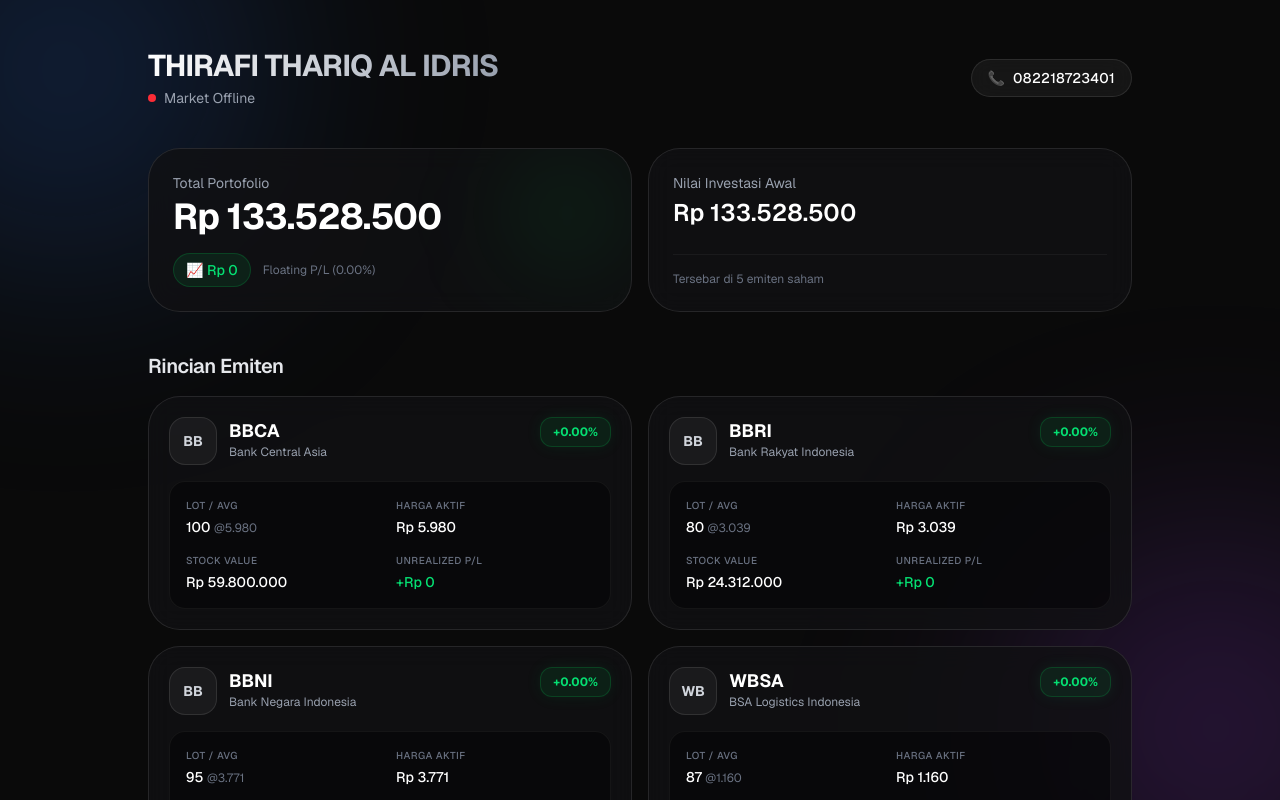
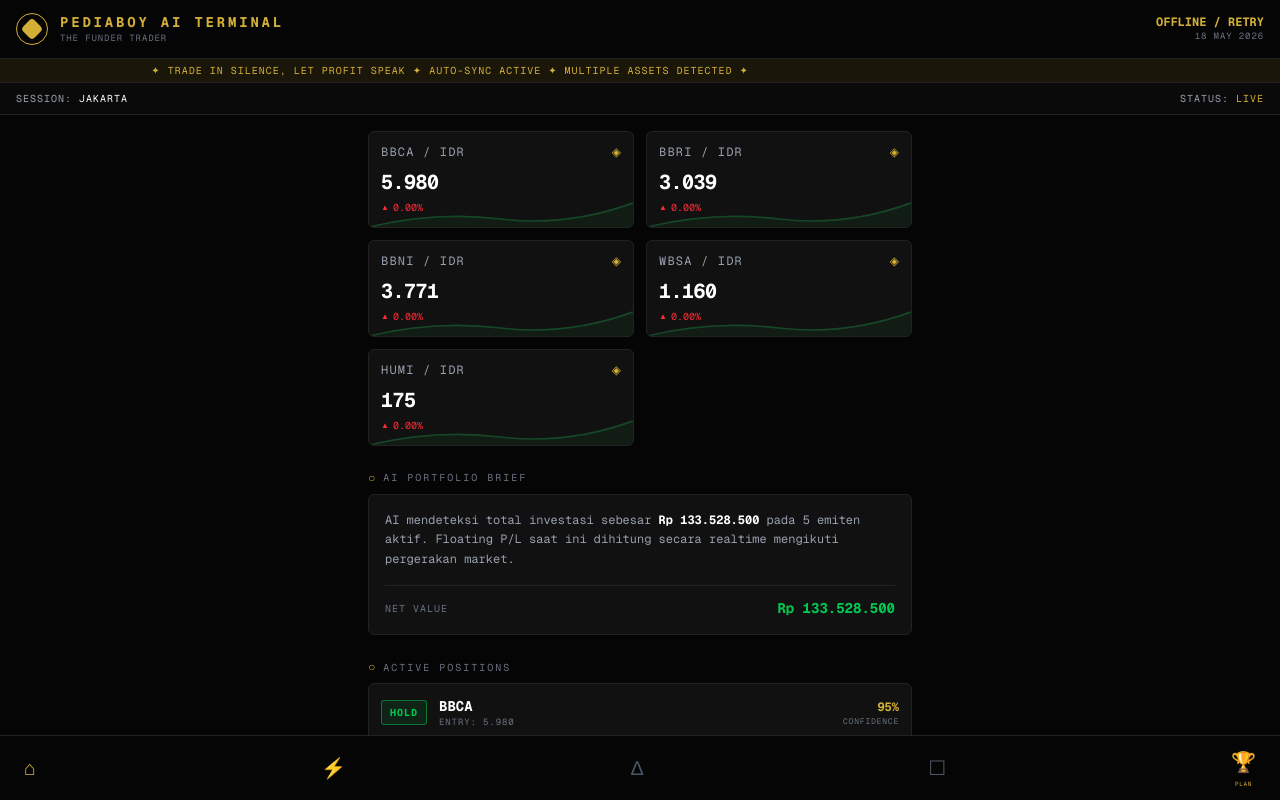
Before and after one commit to pediaboy/nextjs-boilerplate, a Next.js app: page / in a window 1280 px wide. Shown: the top 800 px of the page. Built offline with nearby package versions, Linux system fonts and the light colour scheme; no server answers.

Commit message:
Update page.tsx

```diff
--- a/app/page.tsx
+++ b/app/page.tsx
@@ -2,48 +2,45 @@
 
 import { useState, useEffect } from "react";
 
-// DATA PORTFOLIO TERBARU DENGAN HARGA ENTRY (AVG) ASLI
+// DATA PORTFOLIO LU (TETEP SAMA)
 const myPortfolio = [
   { code: "BBCA", name: "Bank Central Asia", lot: 100, avg: 5980 },
   { code: "BBRI", name: "Bank Rakyat Indonesia", lot: 80, avg: 3039 },
   { code: "BBNI", name: "Bank Negara Indonesia", lot: 95, avg: 3771 },
-  { code: "WBSA", name: "BSA Logistics Indonesia", lot: 87, avg: 1160 },
-  { code: "HUMI", name: "Humpuss Maritim Int.", lot: 200, avg: 175 },
+  { code: "WBSA", name: "BSA Logistics", lot: 87, avg: 1160 },
+  { code: "HUMI", name: "Humpuss Maritim", lot: 200, avg: 175 },
 ];
 
 export default function Home() {
   const [prices, setPrices] = useState<Record<string, number>>({});
   const [loading, setLoading] = useState(true);
-  const [lastUpdate, setLastUpdate] = useState("");
+  const [lastUpdate, setLastUpdate] = useState("SYNCING...");
 
   const fetchPrices = async () => {
     try {
       const symbols = myPortfolio.map((p) => `${p.code}.JK`).join(",");
-      // Anti-cache biar harga selalu update
       const url = `https://query1.finance.yahoo.com/v7/finance/quote?symbols=${symbols}&nocache=${Date.now()}`;
-
       const proxyUrl = `https://corsproxy.io/?${encodeURIComponent(url)}`;
 
       const response = await fetch(proxyUrl);
-      if (!response.ok) throw new Error("Gagal nembus proxy");
+      if (!response.ok) throw new Error("Proxy Blocked");
 
       const data = await response.json();
+      const newPrices: Record<string, number> = {};
 
-      const newPrices: Record<string, number> = {};
       if (data.quoteResponse && data.quoteResponse.result) {
         data.quoteResponse.result.forEach((stock: any) => {
           const code = stock.symbol.replace(".JK", "");
-          if (stock.regularMarketPrice) {
-            newPrices[code] = stock.regularMarketPrice;
-          }
+          if (stock.regularMarketPrice) newPrices[code] = stock.regularMarketPrice;
         });
       }
 
       setPrices(newPrices);
-      setLastUpdate(new Date().toLocaleTimeString("id-ID"));
+      // Format jam ala terminal militer/trading
+      const now = new Date();
+      setLastUpdate(now.toLocaleTimeString("en-GB", { hour12: false }) + " UTC+7");
     } catch (error) {
-      console.error("Gagal narik data saham:", error);
-      setLastUpdate("Gagal narik data (Offline)");
+      setLastUpdate("OFFLINE / RETRY");
     } finally {
       setLoading(false);
     }
@@ -55,9 +52,8 @@
     return () => clearInterval(interval);
   }, []);
 
-  // Format Rupiah
   const formatRp = (angka: number) => {
-    return new Intl.NumberFormat("id-ID", { style: "currency", currency: "IDR", minimumFractionDigits: 0 }).format(angka);
+    return new Intl.NumberFormat("id-ID", { minimumFractionDigits: 0 }).format(angka);
   };
 
   let totalModal = 0;
@@ -65,121 +61,174 @@
 
   myPortfolio.forEach((stock) => {
     const lembar = stock.lot * 100;
-    const modalEmiten = lembar * stock.avg;
+    const modal = lembar * stock.avg;
     const hargaAktif = prices[stock.code] || stock.avg;
-    const valueEmiten = lembar * hargaAktif;
-
-    totalModal += modalEmiten;
-    totalValue += valueEmiten;
+    totalModal += modal;
+    totalValue += (lembar * hargaAktif);
   });
 
   const floatingPL = totalValue - totalModal;
-  const floatingPLPercent = totalModal > 0 ? (floatingPL / totalModal) * 100 : 0;
   const isProfitTotal = floatingPL >= 0;
 
   return (
-    <div className="min-h-screen bg-[#0a0a0a] text-white relative overflow-hidden font-sans pb-24 selection:bg-white/20">
+    <div className="min-h-screen bg-[#050505] text-gray-300 font-mono pb-20 selection:bg-[#D4AF37] selection:text-black">
 
-      <div className="absolute top-[-10%] left-[-10%] w-96 h-96 bg-blue-500/20 rounded-full blur-[120px] pointer-events-none"></div>
-      <div className="absolute bottom-1/4 right-[-10%] w-96 h-96 bg-purple-500/20 rounded-full blur-[120px] pointer-events-none"></div>
+      {/* CSS Khusus Animasi Marquee (Berjalan) */}
+      <style dangerouslySetInnerHTML={{__html: `
+        @keyframes marquee {
+          0% { transform: translateX(100%); }
+          100% { transform: translateX(-100%); }
+        }
+        .animate-marquee {
+          display: inline-block;
+          white-space: nowrap;
+          animation: marquee 15s linear infinite;
+        }
+      `}} />
 
-      <div className="max-w-5xl mx-auto px-5 pt-12 relative z-10">
-
-        <header className="flex flex-col md:flex-row md:justify-between md:items-center mb-10 gap-4">
+      {/* HEADER ALA TERMINAL */}
+      <header className="flex justify-between items-center px-4 py-3 border-b border-[#222]">
+        <div className="flex items-center gap-3">
+          <div className="w-8 h-8 rounded-full border border-[#D4AF37] flex items-center justify-center">
+            <div className="w-4 h-4 bg-[#D4AF37] rounded-sm rotate-45"></div>
+          </div>
           <div>
-            <h1 className="text-2xl md:text-3xl font-bold tracking-tight text-transparent bg-clip-text bg-gradient-to-r from-white to-gray-400">
-              THIRAFI THARIQ AL IDRIS
-            </h1>
-            <p className="text-gray-400 text-sm mt-1 flex items-center gap-2">
-              <span className={`w-2 h-2 rounded-full ${loading ? "bg-yellow-500" : (lastUpdate.includes("Gagal") ? "bg-red-500" : "bg-green-500 animate-pulse")}`}></span>
-              {loading ? "Menghubungkan ke Market..." : (lastUpdate.includes("Gagal") ? "Market Offline" : `Live Market • Update: ${lastUpdate}`)}
-            </p>
-          </div>
-
-          <a href="https://wa.me/6282218723401" target="_blank" rel="noreferrer" className="inline-flex items-center gap-2 bg-white/5 border border-white/10 px-4 py-2 rounded-full backdrop-blur-md hover:bg-white/10 transition w-fit">
-            <span className="text-sm">📞</span>
-            <span className="text-sm font-medium tracking-wide">082218723401</span>
-          </a>
-        </header>
-
-        <div className="grid grid-cols-1 md:grid-cols-2 gap-4">
-          <div className="bg-[#111113]/80 border border-white/10 rounded-[2rem] p-6 backdrop-blur-md relative overflow-hidden">
-            <div className={`absolute top-0 right-0 w-32 h-32 rounded-full blur-[50px] ${isProfitTotal ? 'bg-green-500/10' : 'bg-red-500/10'}`}></div>
-            <p className="text-sm text-gray-400 mb-1">Total Portofolio</p>
-            <h2 className="text-4xl font-bold mb-4 tracking-tight">{formatRp(totalValue)}</h2>
-
-            <div className="flex items-center gap-3">
-              <div className={`px-3 py-1.5 rounded-full text-sm font-medium flex items-center gap-1 border ${isProfitTotal ? 'bg-green-500/10 border-green-500/20 text-green-400' : 'bg-red-500/10 border-red-500/20 text-red-400'}`}>
-                {isProfitTotal ? '📈' : '📉'} {formatRp(floatingPL)}
-              </div>
-              <p className="text-xs text-gray-500">Floating P/L ({floatingPLPercent.toFixed(2)}%)</p>
-            </div>
-          </div>
-
-          <div className="bg-[#111113]/80 border border-white/10 rounded-[2rem] p-6 backdrop-blur-md flex flex-col justify-center">
-            <p className="text-sm text-gray-400 mb-1">Nilai Investasi Awal</p>
-            <h3 className="text-2xl font-semibold mb-2">{formatRp(totalModal)}</h3>
-            <div className="mt-auto border-t border-white/5 pt-4">
-              <p className="text-xs text-gray-500">Tersebar di {myPortfolio.length} emiten saham</p>
-            </div>
+            <h1 className="text-[#D4AF37] font-bold text-sm tracking-[0.2em] uppercase">PEDIABOY AI TERMINAL</h1>
+            <p className="text-[9px] tracking-widest text-gray-500 uppercase">THE FUNDER TRADER</p>
           </div>
         </div>
+        <div className="text-right">
+          <p className="text-[#D4AF37] font-bold text-xs">{lastUpdate}</p>
+          <p className="text-[9px] text-gray-500 tracking-widest uppercase">18 MAY 2026</p>
+        </div>
+      </header>
 
-        <h3 className="text-xl font-semibold mt-10 mb-4 tracking-tight text-gray-200">Rincian Emiten</h3>
+      {/* TICKER TEXT BERJALAN */}
+      <div className="bg-[#D4AF37]/10 border-b border-[#222] text-[#D4AF37] text-[10px] py-1 overflow-hidden tracking-widest">
+        <div className="animate-marquee">
+          ✦ TRADE IN SILENCE, LET PROFIT SPEAK ✦ AUTO-SYNC ACTIVE ✦ MULTIPLE ASSETS DETECTED ✦
+        </div>
+      </div>
 
-        <div className="grid grid-cols-1 md:grid-cols-2 gap-4">
+      {/* SUB-HEADER STATUS */}
+      <div className="flex justify-between text-[10px] px-4 py-2 bg-[#0a0a0a] border-b border-[#222] tracking-widest uppercase">
+        <span className="text-gray-400">SESSION: <span className="text-white">JAKARTA</span></span>
+        <span className="text-gray-400">STATUS: <span className={loading ? "text-yellow-500" : "text-[#D4AF37]"}>{loading ? "SYNC" : "LIVE"}</span></span>
+      </div>
+
+      <div className="p-4 max-w-xl mx-auto">
+
+        {/* GRID KOTAK SAHAM (Mirip list XAU/BTC di video) */}
+        <div className="grid grid-cols-2 gap-3 mb-6">
           {myPortfolio.map((stock) => {
             const lembar = stock.lot * 100;
             const modal = lembar * stock.avg;
             const hargaAktif = prices[stock.code] || stock.avg;
-            const value = lembar * hargaAktif;
-            const pl = value - modal;
+            const pl = (lembar * hargaAktif) - modal;
             const plPercent = modal > 0 ? (pl / modal) * 100 : 0;
             const isProfit = pl >= 0;
 
             return (
-              <div key={stock.code} className="bg-[#111113]/80 border border-white/10 rounded-[2rem] p-5 backdrop-blur-md transition hover:bg-white/5">
-                <div className="flex justify-between items-start mb-4">
-                  <div className="flex items-center gap-3">
-                    <div className="w-12 h-12 rounded-2xl bg-white/5 border border-white/10 flex items-center justify-center font-bold text-sm text-gray-300">
-                      {stock.code.substring(0,2)}
-                    </div>
-                    <div>
-                      <h4 className="font-bold text-lg leading-none">{stock.code}</h4>
-                      <p className="text-xs text-gray-400 mt-1">{stock.name}</p>
-                    </div>
-                  </div>
-                  <div className={`px-3 py-1.5 rounded-xl text-xs font-bold border ${isProfit ? 'bg-green-500/10 text-green-400 border-green-500/20 shadow-[0_0_15px_rgba(34,197,94,0.1)]' : 'bg-red-500/10 text-red-400 border-red-500/20 shadow-[0_0_15px_rgba(239,68,68,0.1)]'}`}>
-                    {isProfit ? '+' : ''}{plPercent.toFixed(2)}%
+              <div key={stock.code} className="bg-[#111] border border-[#222] rounded-md p-3 relative overflow-hidden flex flex-col justify-between min-h-[90px]">
+                <div className="flex justify-between items-start mb-2">
+                  <span className="text-xs text-gray-400 tracking-widest">{stock.code} / IDR</span>
+                  <span className="text-[#D4AF37] text-xs">◈</span>
+                </div>
+
+                <div className="flex justify-between items-end z-10">
+                  <div>
+                    <h2 className="text-xl font-bold text-white tracking-tight">{formatRp(hargaAktif)}</h2>
+                    <p className={`text-[10px] flex items-center gap-1 mt-1 ${isProfit ? 'text-red-500' : 'text-green-500'}`}>
+                      {/* Sengaja dibalik warnanya buat ngikutin style terminal tertentu atau biarin ijo profit merah loss */}
+                      <span className="text-[8px]">{isProfit ? '▲' : '▼'}</span> {Math.abs(plPercent).toFixed(2)}%
+                    </p>
                   </div>
                 </div>
 
-                <div className="grid grid-cols-2 gap-y-4 gap-x-3 mt-4 p-4 bg-black/40 rounded-2xl border border-white/5">
-                  <div>
-                    <p className="text-[10px] text-gray-500 uppercase tracking-wider mb-1 font-medium">Lot / Avg</p>
-                    <p className="font-medium text-sm">{stock.lot} <span className="text-gray-500 text-xs font-normal">@{formatRp(stock.avg).replace('Rp', '').trim()}</span></p>
-                  </div>
-                  <div>
-                    <p className="text-[10px] text-gray-500 uppercase tracking-wider mb-1 font-medium">Harga Aktif</p>
-                    <p className="font-medium text-sm">{loading ? "..." : formatRp(hargaAktif)}</p>
-                  </div>
-                  <div>
-                    <p className="text-[10px] text-gray-500 uppercase tracking-wider mb-1 font-medium">Stock Value</p>
-                    <p className="font-medium text-sm">{loading ? "..." : formatRp(value)}</p>
-                  </div>
-                  <div>
-                    <p className="text-[10px] text-gray-500 uppercase tracking-wider mb-1 font-medium">Unrealized P/L</p>
-                    <p className={`font-medium text-sm ${isProfit ? 'text-green-400' : 'text-red-400'}`}>
-                      {isProfit ? '+' : ''}{loading ? "..." : formatRp(pl)}
-                    </p>
-                  </div>
-                </div>
+                {/* Garis Chart Palsu (Aesthetic only) */}
+                <svg className="absolute bottom-0 left-0 w-full h-8 opacity-30" preserveAspectRatio="none" viewBox="0 0 100 20">
+                  <path
+                    d={isProfit ? "M0,20 Q25,10 50,15 T100,5 L100,20 Z" : "M0,5 Q25,15 50,10 T100,20 L100,20 L0,20 Z"}
+                    fill={isProfit ? "rgba(34,197,94,0.2)" : "rgba(239,68,68,0.2)"}
+                  />
+                  <path
+                    d={isProfit ? "M0,20 Q25,10 50,15 T100,5" : "M0,5 Q25,15 50,10 T100,20"}
+                    fill="none"
+                    stroke={isProfit ? "#22c55e" : "#ef4444"}
+                    strokeWidth="1"
+                  />
+                </svg>
               </div>
             );
           })}
         </div>
 
+        {/* AI MARKET BRIEF SECTION */}
+        <div className="mb-6">
+          <div className="flex items-center gap-2 mb-2">
+            <span className="text-xs text-[#D4AF37]">○</span>
+            <span className="text-[10px] tracking-[0.2em] text-gray-500">AI PORTFOLIO BRIEF</span>
+          </div>
+          <div className="bg-[#111] border border-[#222] p-4 rounded-md relative">
+            <p className="text-xs text-gray-400 leading-relaxed">
+              AI mendeteksi total investasi sebesar <span className="text-white font-bold">Rp {formatRp(totalModal)}</span> pada {myPortfolio.length} emiten aktif.
+              Floating P/L saat ini dihitung secara realtime mengikuti pergerakan market.
+            </p>
+            <div className="mt-4 pt-3 border-t border-[#222] flex justify-between items-center">
+              <span className="text-[10px] tracking-widest uppercase text-gray-500">Net Value</span>
+              <span className={`text-sm font-bold ${isProfitTotal ? 'text-green-500' : 'text-red-500'}`}>
+                Rp {formatRp(totalValue)}
+              </span>
+            </div>
+          </div>
+        </div>
+
+        {/* ACTIVE SIGNALS SECTION (Format data lu jadi gaya sinyal) */}
+        <div className="mb-6">
+          <div className="flex items-center gap-2 mb-2">
+            <span className="text-xs text-[#D4AF37]">○</span>
+            <span className="text-[10px] tracking-[0.2em] text-gray-500">ACTIVE POSITIONS</span>
+          </div>
+
+          <div className="space-y-2">
+            {myPortfolio.map((stock) => {
+              const pl = (stock.lot * 100 * (prices[stock.code] || stock.avg)) - (stock.lot * 100 * stock.avg);
+              const isProfit = pl >= 0;
+
+              return (
+                <div key={"sig-"+stock.code} className="bg-[#111] border border-[#222] p-3 rounded-md flex justify-between items-center">
+                  <div className="flex items-center gap-3">
+                    <div className={`px-2 py-1 border rounded-[3px] text-[10px] font-bold tracking-widest ${isProfit ? 'border-green-500/50 text-green-500 bg-green-500/10' : 'border-red-500/50 text-red-500 bg-red-500/10'}`}>
+                      {isProfit ? 'HOLD' : 'WAIT'}
+                    </div>
+                    <div>
+                      <h3 className="text-sm font-bold text-white">{stock.code}</h3>
+                      <p className="text-[9px] text-gray-500 tracking-widest uppercase">Entry: {formatRp(stock.avg)}</p>
+                    </div>
+                  </div>
+                  <div className="text-right">
+                    <p className="text-xs font-bold text-[#D4AF37]">95%</p>
+                    <p className="text-[8px] text-gray-500 tracking-widest uppercase">CONFIDENCE</p>
+                  </div>
+                </div>
+              );
+            })}
+          </div>
+        </div>
       </div>
+
+      {/* BOTTOM NAVIGATION BAR */}
+      <nav className="fixed bottom-0 w-full bg-[#050505] border-t border-[#222] py-3 px-6 flex justify-between items-center z-50">
+        <span className="text-[#D4AF37] text-xl">⌂</span>
+        <span className="text-gray-600 text-xl">⚡</span>
+        <span className="text-gray-600 text-xl">∆</span>
+        <span className="text-gray-600 text-xl">☐</span>
+        <span className="text-gray-600 text-xl flex flex-col items-center">
+           <span className="text-[#D4AF37] text-[20px]">🏆</span>
+           <span className="text-[#D4AF37] text-[6px] tracking-widest uppercase mt-1">PLAN</span>
+        </span>
+      </nav>
+
     </div>
   );
 }
```
